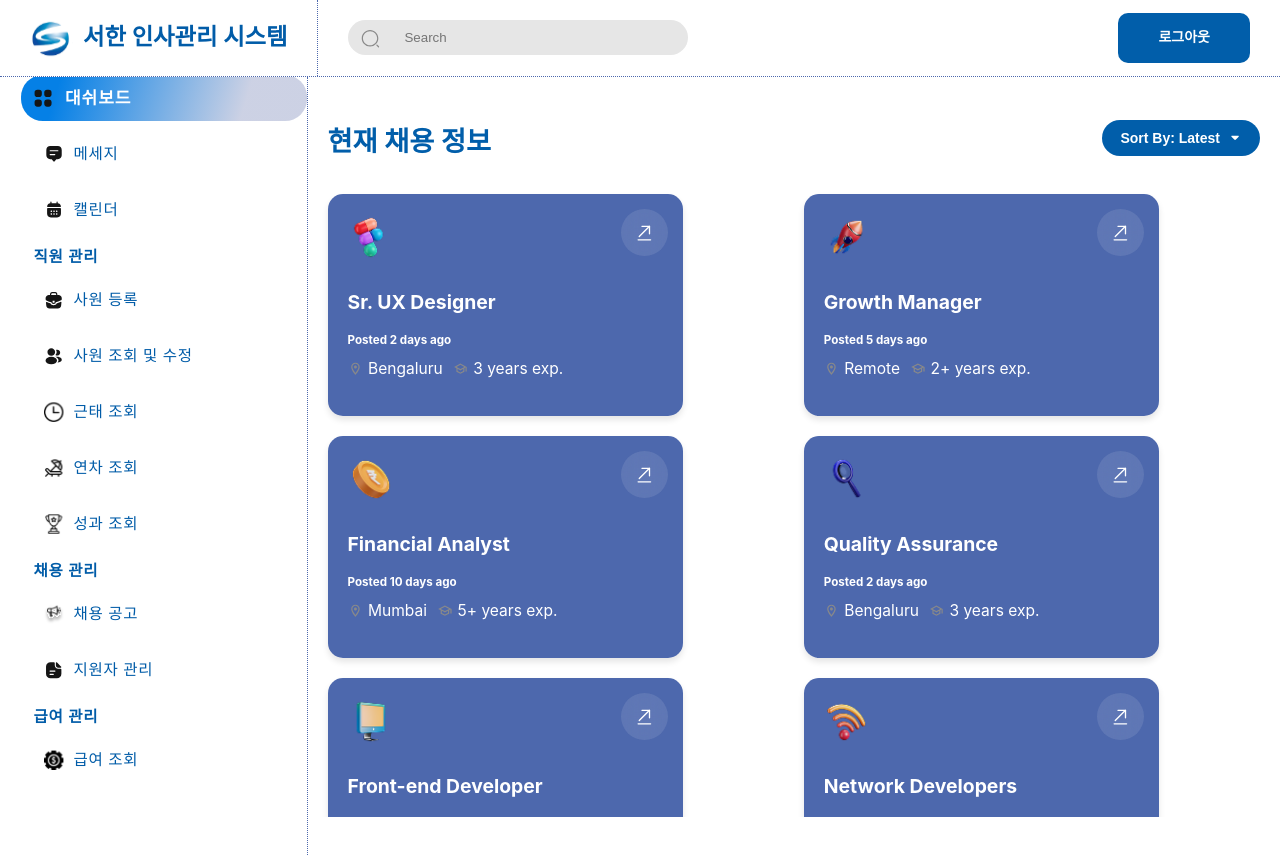
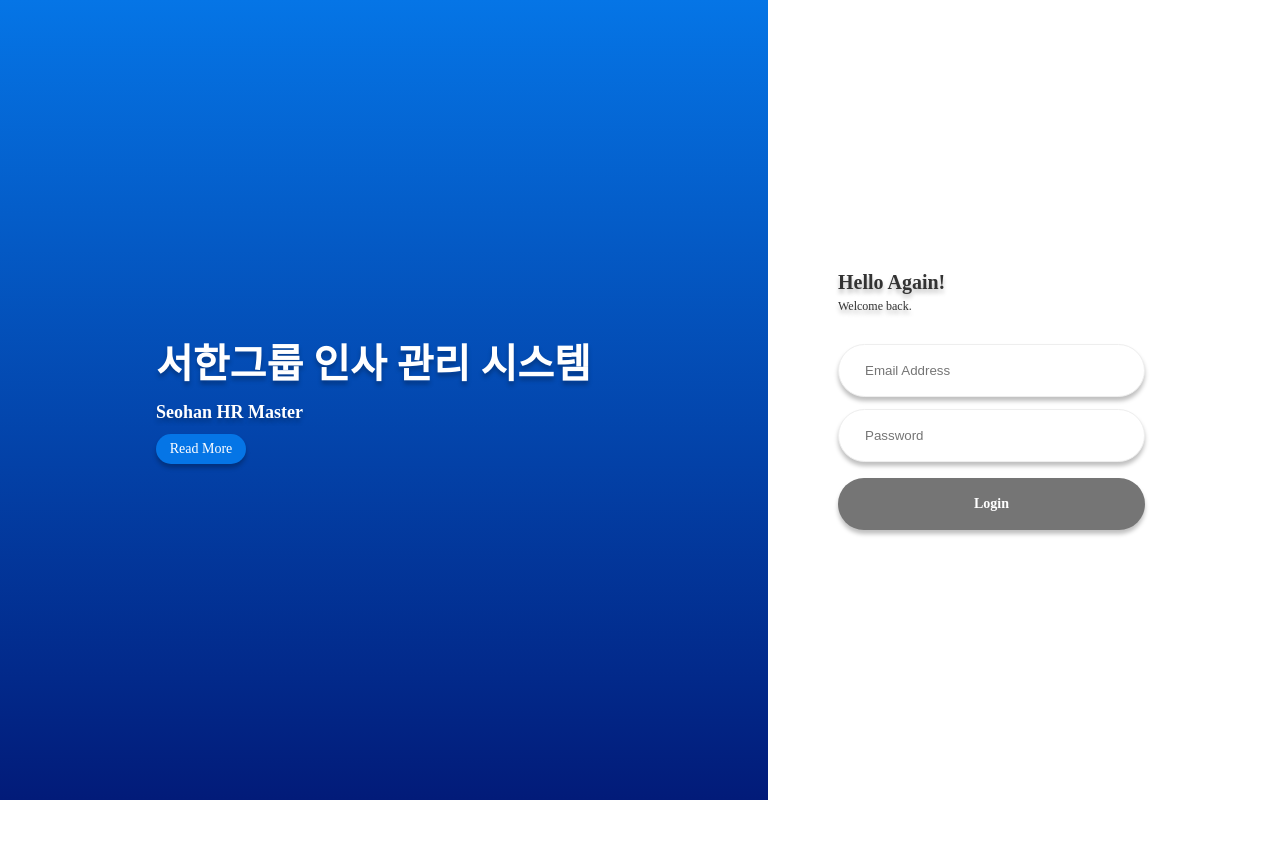
Before and after one commit to youth-o/HR-Master-System, a React (Create React App) app in the folder frontend/hr-master/: page / in a window 1280 px wide. Shown: the top 856 px of the page. After the commit the page ends 800 px from the top, so only its background shows below. Built offline with nearby package versions, Linux system fonts and the light colour scheme.

Commit message:
feat: Nav 클릭시 페이지 이동

```diff
--- a/frontend/hr-master/src/App.js
+++ b/frontend/hr-master/src/App.js
@@ -6,9 +6,9 @@ import Message from './pages/Message/Message';
 import Register from './pages/Register/Register';
 import EmployeesList from './pages/employeesList/EmployeesList';
 import EmployeeEdit from './pages/employeeEdit/EmployeeEdit';
-import PayManagement from './pages/PayManagement/PayManagement'
-import Jobposting from './pages/RecruitmentManagement/Jobposting'
-import Volunteer from './pages/RecruitmentManagement/Volunteer'
+import PayManagement from './pages/PayManagement/PayManagement';
+import Jobposting from './pages/RecruitmentManagement/Jobposting';
+import Volunteer from './pages/RecruitmentManagement/Volunteer';
 
 // 로그인 여부 확인 함수
 const isAuthenticated = () => {
@@ -25,7 +25,7 @@ function App() {
 		<BrowserRouter>
 			<Routes>
 				{/* 첫 화면을 로그인 페이지로 설정 */}
-				<Route path="/" element={<Jobposting />} />
+				<Route path="/" element={<Login />} />
 
 				{/* 로그인된 사용자만 접근 가능 */}
 				{/*
@@ -35,6 +35,9 @@ function App() {
 				<Route path="/register" element={<Register />} />
 				<Route path="/employees" element={<EmployeesList />} />
 				<Route path="/employees/:employeeId" element={<EmployeeEdit />} />
+				<Route path="/jobPosting" element={<Jobposting />} />
+				{/* <Route path="/volunteer" element={<Volunteer />} /> */}
+				<Route path="/pay" element={<PayManagement />} />
 			</Routes>
 		</BrowserRouter>
 	);
--- a/frontend/hr-master/src/components/EmployeeEdit/FamilyInfo.module.css
+++ b/frontend/hr-master/src/components/EmployeeEdit/FamilyInfo.module.css
@@ -76,14 +76,19 @@
 .deleteButton {
 	display: none;
 	cursor: pointer;
-	width: 24px;
-	height: 24px;
+	position: absolute;
+	right: -1rem;
+	top: -2rem;
+	width: 2.4rem;
+	height: 2.4rem;
 	margin-left: 10px;
+	opacity: 0;
+	transition: opacity 0.3s ease-in-out, transform 0.3s ease-in-out;
+	transform: scale(0.8);
 }
 
 .familyRow:hover .deleteButton {
 	display: inline-block;
-	position: absolute;
-	right: -1rem;
-	top: -2rem;
+	opacity: 1;
+	transform: scale(1);
 }
--- a/frontend/hr-master/src/components/common/Nav/Nav.jsx
+++ b/frontend/hr-master/src/components/common/Nav/Nav.jsx
@@ -33,12 +33,12 @@ export default function Nav() {
 			setActiveCategory('leave');
 		} else if (location.pathname.startsWith('/performance')) {
 			setActiveCategory('performance');
-		} else if (location.pathname.startsWith('/sound')) {
-			setActiveCategory('sound');
-		} else if (location.pathname.startsWith('/list')) {
-			setActiveCategory('list');
-		} else if (location.pathname.startsWith('/money')) {
-			setActiveCategory('money');
+		} else if (location.pathname.startsWith('/jobPosting')) {
+			setActiveCategory('jobPosting');
+		} else if (location.pathname.startsWith('/volunteer')) {
+			setActiveCategory('volunteer');
+		} else if (location.pathname.startsWith('/pay')) {
+			setActiveCategory('pay');
 		} else {
 			setActiveCategory('dashboard');
 		}
@@ -121,15 +121,15 @@ export default function Nav() {
 			<p>채용 관리</p>
 			<div className={styles.mainBox}>
 				<div
-					className={`${styles.category} ${activeCategory === 'sound' ? styles.active : ''}`}
-					onClick={() => handleCategoryClick('sound')}
+					className={`${styles.category} ${activeCategory === 'jobPosting' ? styles.active : ''}`}
+					onClick={() => handleCategoryClick('jobPosting', '/jobPosting')}
 				>
 					<img src={sound} alt="채용공고 아이콘" />
 					<p>채용 공고</p>
 				</div>
 				<div
-					className={`${styles.category} ${activeCategory === 'list' ? styles.active : ''}`}
-					onClick={() => handleCategoryClick('list')}
+					className={`${styles.category} ${activeCategory === 'volunteer' ? styles.active : ''}`}
+					onClick={() => handleCategoryClick('volunteer', '/volunteer')}
 				>
 					<img src={list} alt="채용관리 아이콘" />
 					<p>지원자 관리</p>
@@ -138,8 +138,8 @@ export default function Nav() {
 
 			<p>급여 관리</p>
 			<div
-				className={`${styles.category} ${activeCategory === 'money' ? styles.active : ''}`}
-				onClick={() => handleCategoryClick('money')}
+				className={`${styles.category} ${activeCategory === 'pay' ? styles.active : ''}`}
+				onClick={() => handleCategoryClick('pay', '/pay')}
 			>
 				<img src={money} alt="급여 아이콘" />
 				<p>급여 조회</p>
```
